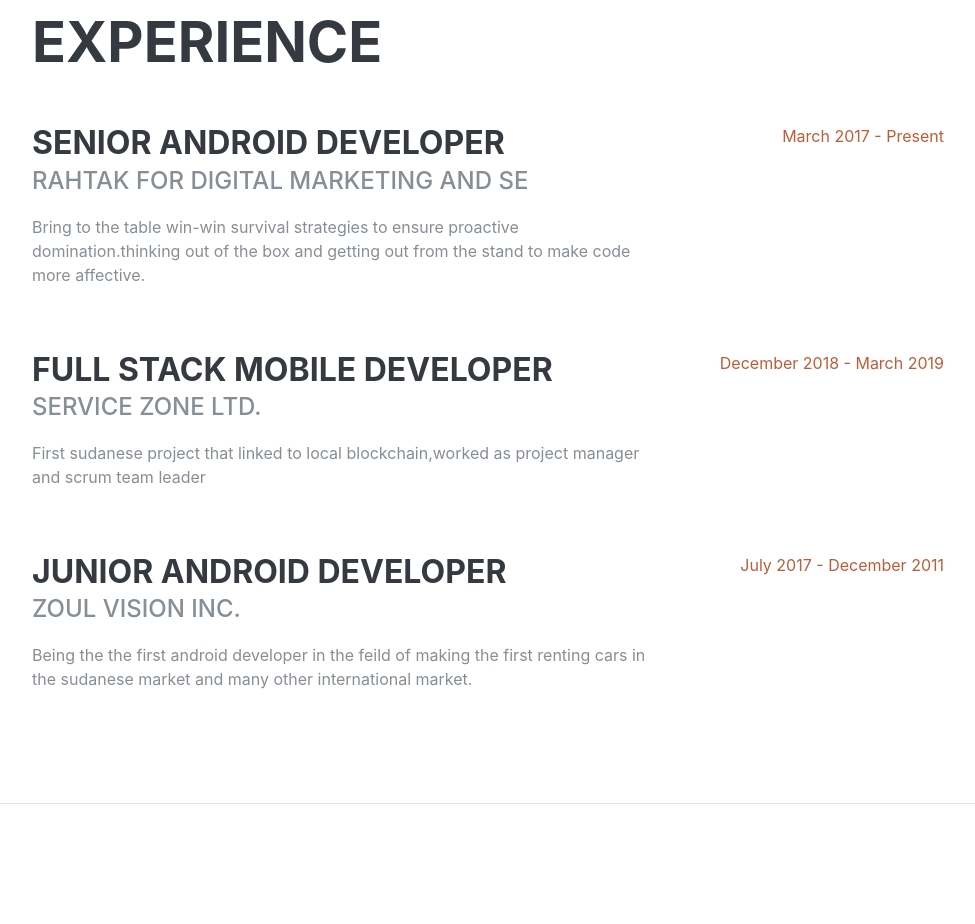
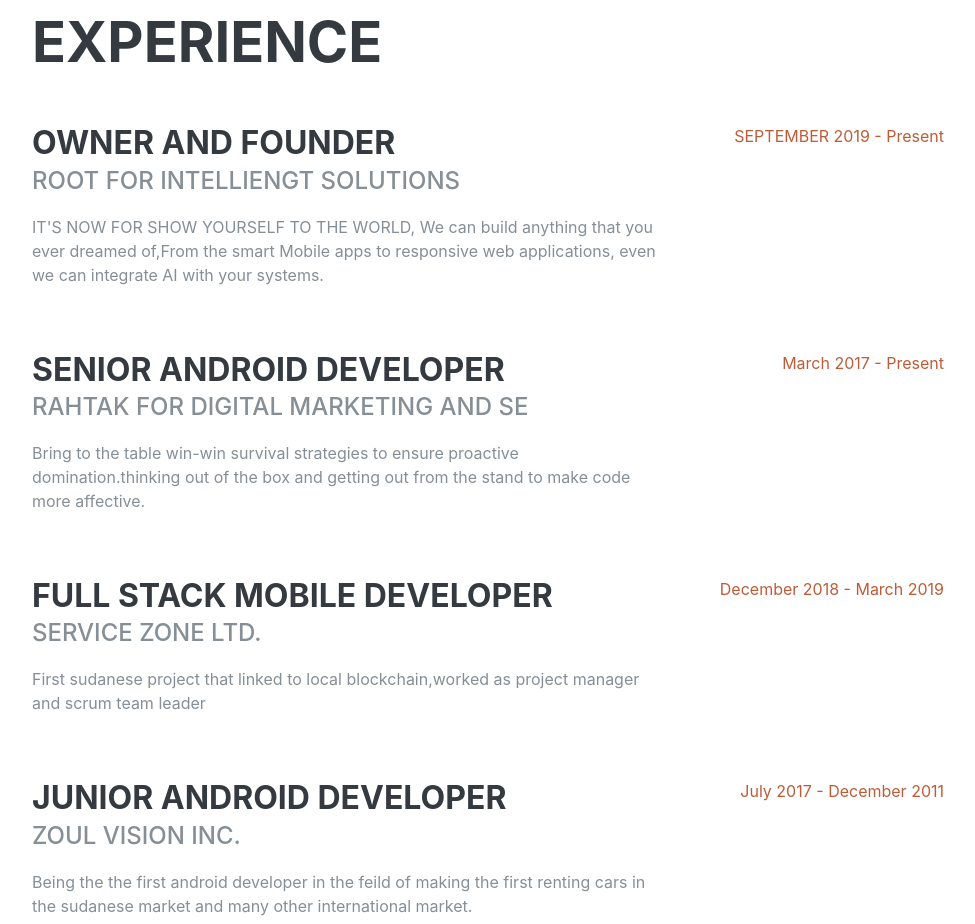
Before and after one commit to Shashoug/Shashoug.github.io, a plain HTML site: page index.html in a window 1280 px wide. Shown: the part 840-1764 px from the top of the page, without its empty margins (288-1263 px from the left). Drawn offline with nearby package versions, Linux system fonts and the light colour scheme; a web font is replaced by a local one.

Commit message:
Update index.html

```diff
--- a/index.html
+++ b/index.html
@@ -93,6 +93,16 @@
       <div class="w-100">
         <h2 class="mb-5">Experience</h2>
 
+  <div class="resume-item d-flex flex-column flex-md-row justify-content-between mb-5">
+          <div class="resume-content">
+            <h3 class="mb-0">OWNER AND FOUNDER</h3>
+            <div class="subheading mb-3">ROOT FOR INTELLIENGT SOLUTIONS</div>
+            <p>IT'S NOW FOR SHOW YOURSELF TO THE WORLD, We can build anything that you ever dreamed of,From the smart Mobile apps to responsive web applications, even we can integrate AI with your systems.</p>
+          </div>
+          <div class="resume-date text-md-right">
+            <span class="text-primary">SEPTEMBER 2019 - Present</span>
+          </div>
+        </div>
         <div class="resume-item d-flex flex-column flex-md-row justify-content-between mb-5">
           <div class="resume-content">
             <h3 class="mb-0">Senior Android Developer</h3>
```
